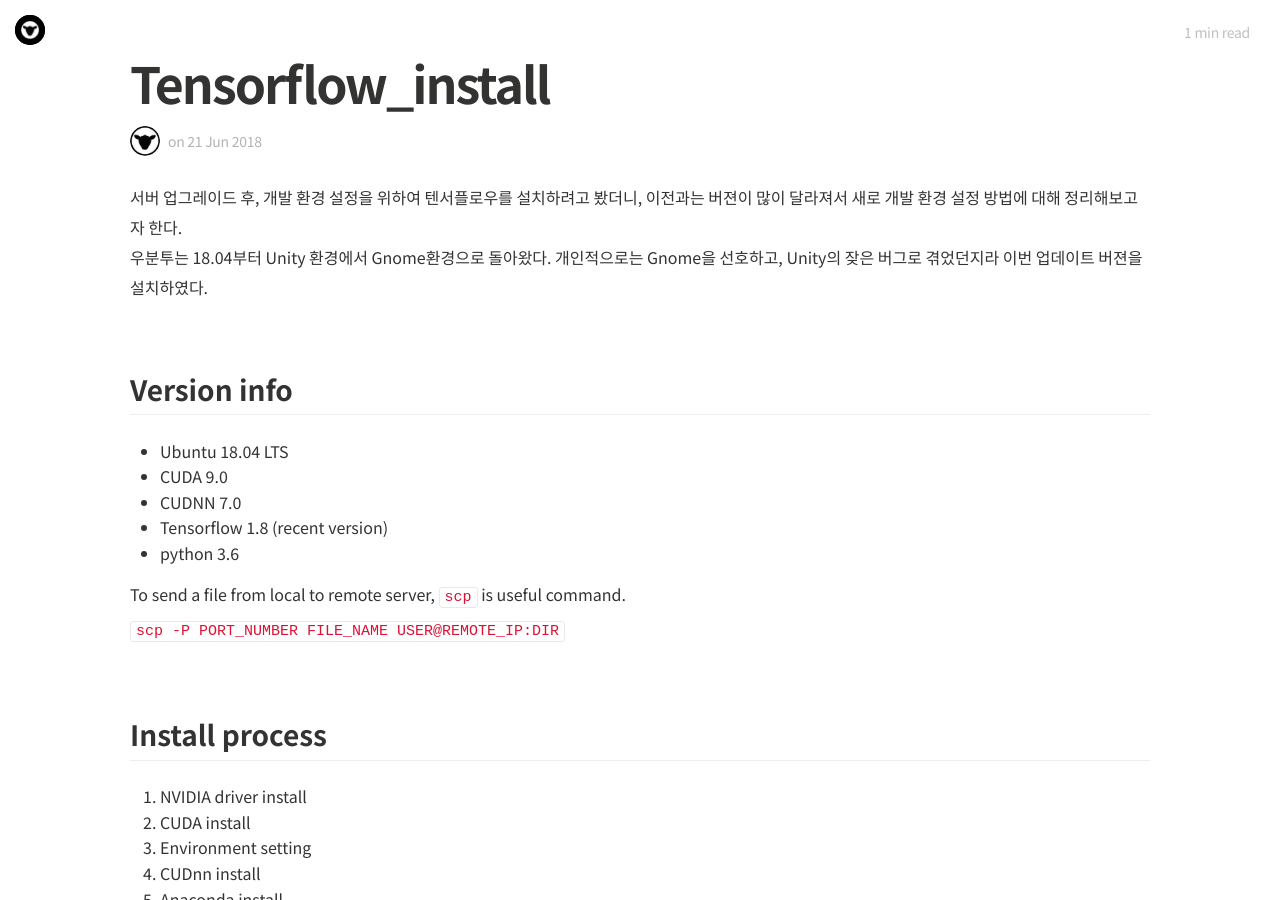
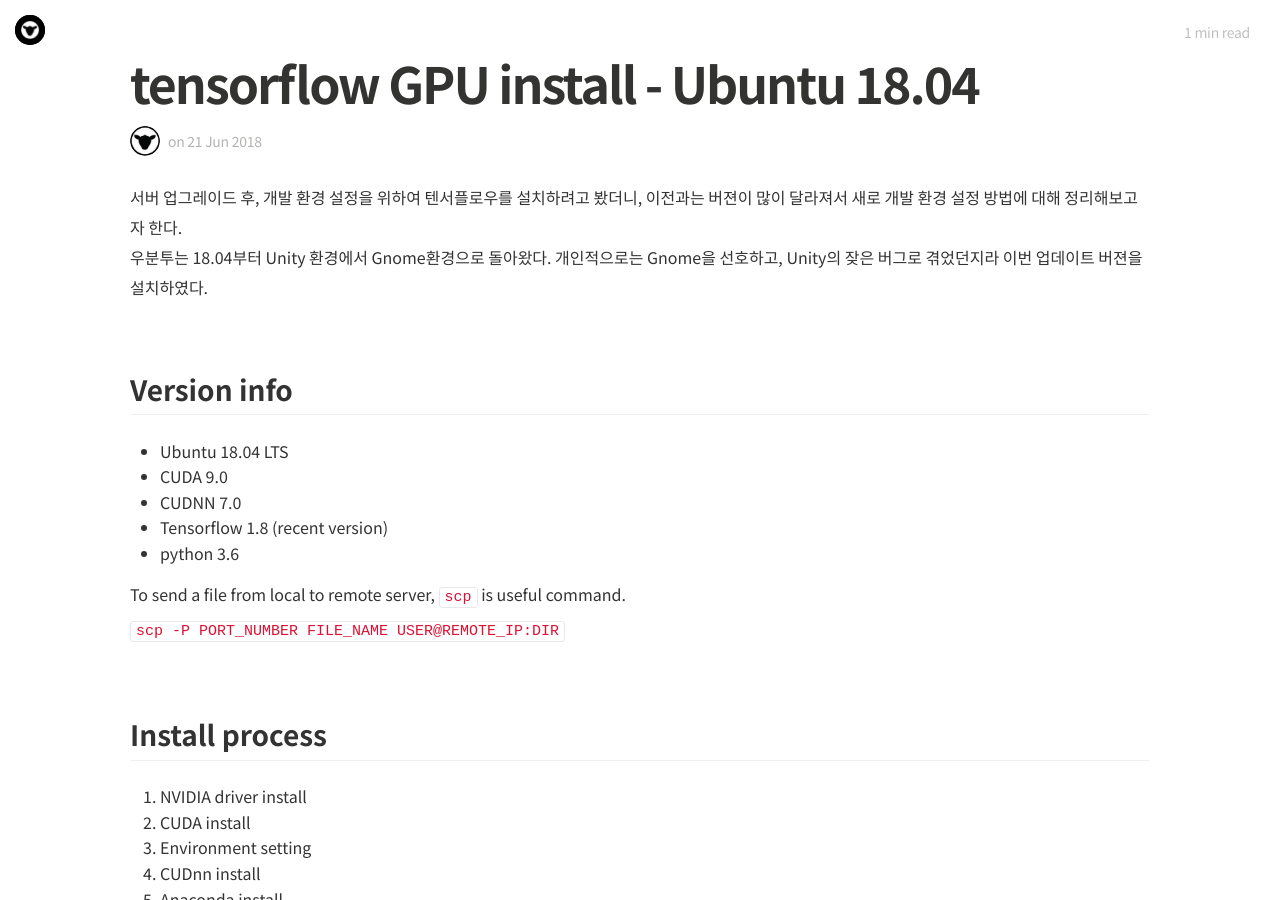
Before and after one commit to Shephexd/shephexd.github.io, a Jekyll site: the page built from _posts/tensorflow/2018-06-21-Tensorflow_install.md, in a window 1280 px wide and 900 px high. Built offline with Jekyll 4.4.1, drawn with Linux system fonts in a browser that asks for light colours; nearby versions of some CDN libraries; some web fonts are replaced; our own code applies the rules of GitHub Pages for plain Markdown files; comment, search, counter and statistics services are not loaded.

Commit message:
HOTFIX add yaml

```diff
--- a/_posts/tensorflow/2018-06-21-Tensorflow_install.md
+++ b/_posts/tensorflow/2018-06-21-Tensorflow_install.md
@@ -1,3 +1,13 @@
+---
+layout: post
+title: tensorflow GPU install - Ubuntu 18.04
+categories: Development
+tags:
+- Development
+- Tensorflow
+- CUDA
+---
+
 
 
 
```
